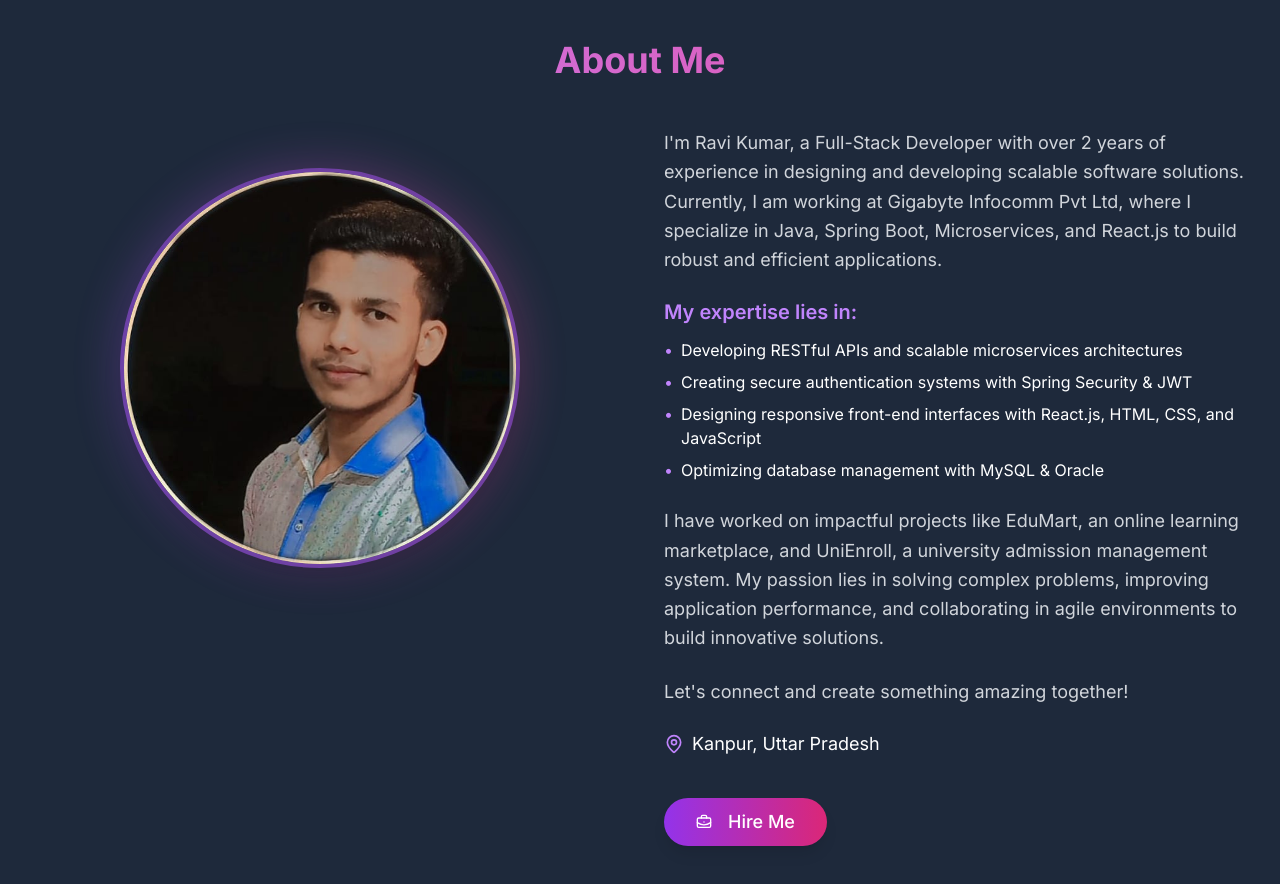
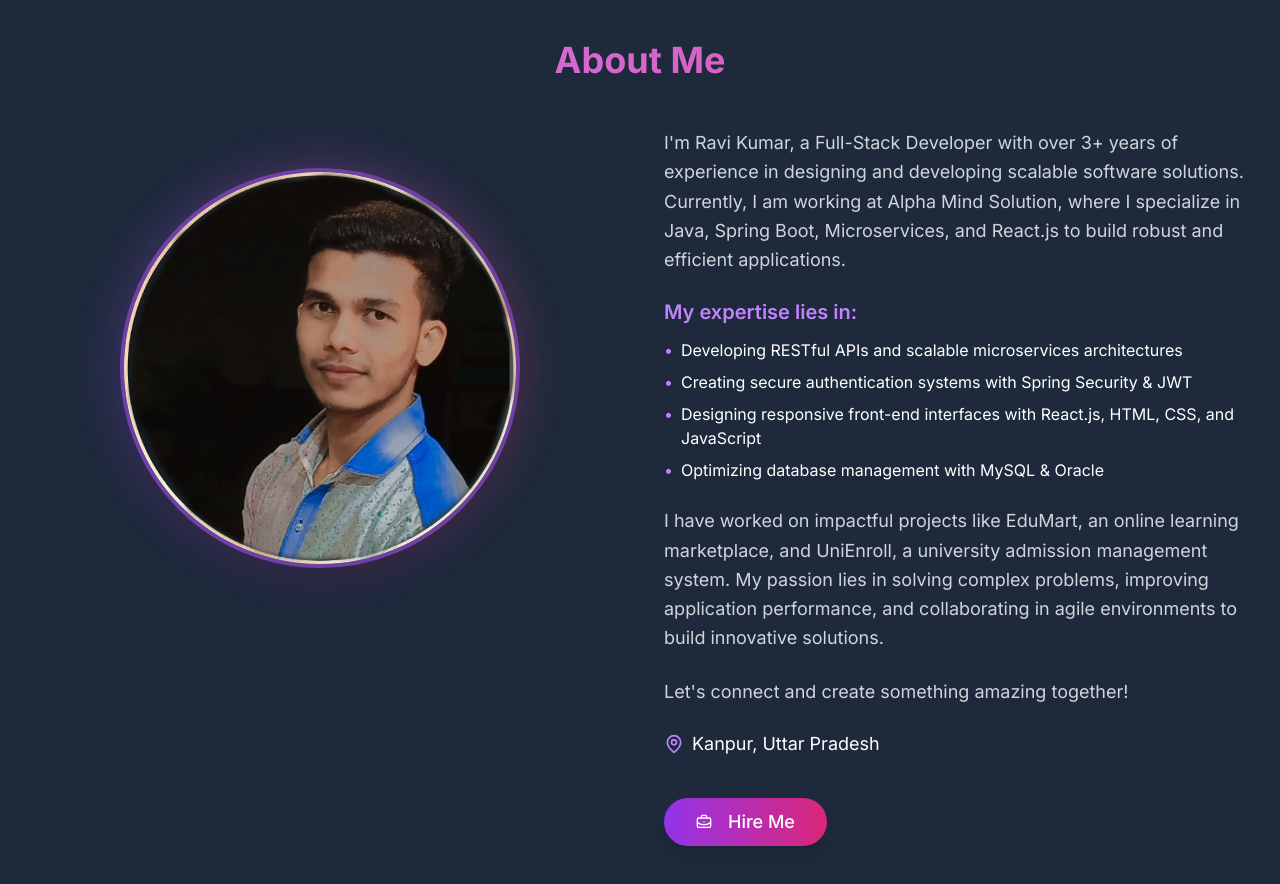
Before and after one commit to RaviKumar560/MyPortfolio-Ravi, a React (Vite) app: page / in a window 1280 px wide. Shown: the part 840-1724 px from the top of the page. Built offline with nearby package versions, Linux system fonts and the light colour scheme; the HTML template or start-up script is replaced by a standard one.

Commit message:
Update AboutMe.tsx

```diff
--- a/src/components/AboutMe.tsx
+++ b/src/components/AboutMe.tsx
@@ -101,9 +101,9 @@ const AboutMe = () => {
           {/* Text Content */}
           <div className="space-y-6 animate-fade-up order-1 lg:order-2">
             <p className="text-lg text-gray-300 leading-relaxed">
-              I'm Ravi Kumar, a Full-Stack Developer with over 2 years of
+              I'm Ravi Kumar, a Full-Stack Developer with over 3+ years of
               experience in designing and developing scalable software
-              solutions. Currently, I am working at Gigabyte Infocomm Pvt Ltd,
+              solutions. Currently, I am working at Alpha Mind Solution,
               where I specialize in Java, Spring Boot, Microservices, and
               React.js to build robust and efficient applications.
             </p>
```
